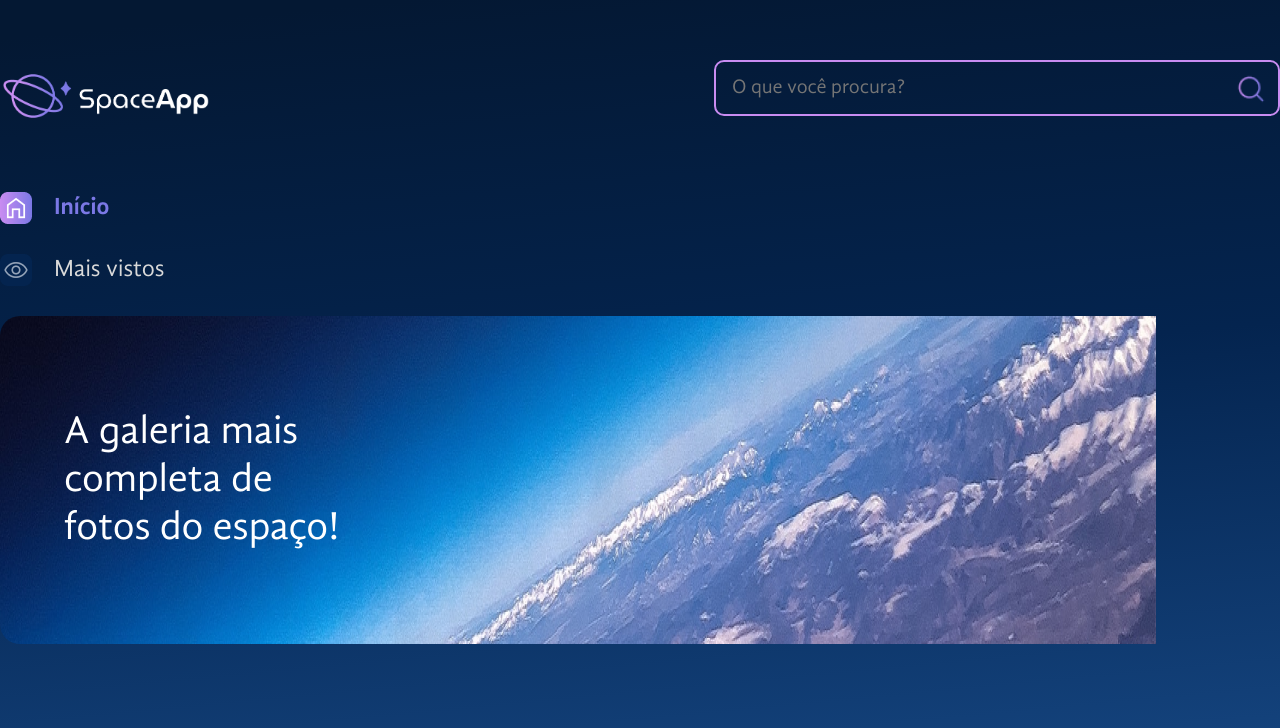
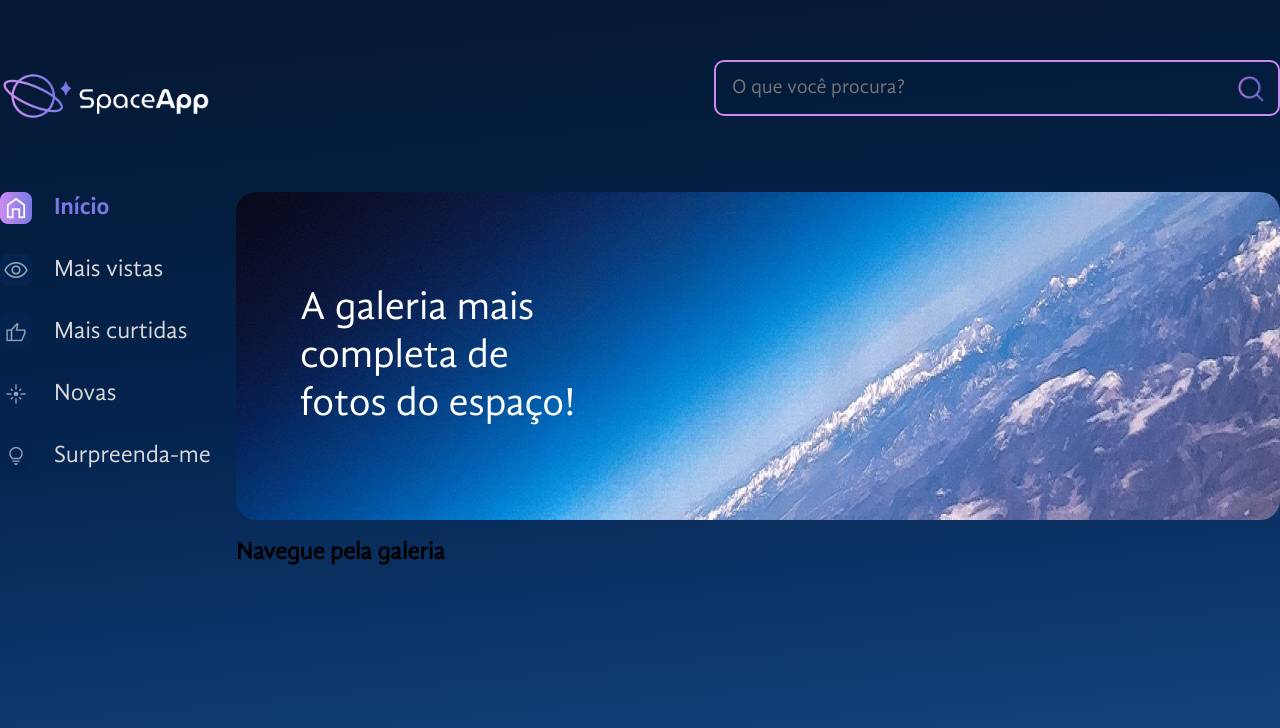
Before and after one commit to matheusbiesdorf/space-app, a React (Vite) app: page / in a window 1280 px wide. Shown: the top 728 px of the page. Built offline with nearby package versions, Linux system fonts and the light colour scheme.

Commit message:
Posicionamento com containers

```diff
--- a/src/App.jsx
+++ b/src/App.jsx
@@ -3,7 +3,8 @@
 import Cabecalho from "./componentes/Cabecalho";
 import BarraLateral from "./componentes/BarraLateral";
 import Banner from "./componentes/Banner";
-import bannerBackground from './assets/banner.png'
+import bannerBackground from "./assets/banner.png";
+import Galeria from "./componentes/Galeria";
 
 const FundoGradiente = styled.div`
    background: linear-gradient(
@@ -16,16 +17,40 @@
    min-height: 100vh;
 `;
 
+const AppContainer = styled.div`
+   width: 1440px;
+   margin: 0 auto;
+   max-width: 100%;
+`;
+
+const MainContainer = styled.main`
+   display: flex;
+   gap: 24px;
+`;
+
+const ConteudoGaleria = styled.section`
+   display: flex;
+   flex-direction: column;
+   flex-grow: 1;
+`;
+
 function App() {
    return (
       <FundoGradiente>
          <EstilosGlobais />
+         <AppContainer>
             <Cabecalho />
+            <MainContainer>
                <BarraLateral />
+               <ConteudoGaleria>
                   <Banner
                      texto="A galeria mais completa de fotos do espaço!"
                      backgroundImage={bannerBackground}
                   />
+                  <Galeria />
+               </ConteudoGaleria>
+            </MainContainer>
+         </AppContainer>
       </FundoGradiente>
    );
 }
--- a/src/componentes/Banner/index.jsx
+++ b/src/componentes/Banner/index.jsx
@@ -10,6 +10,7 @@
     margin: 0;
     border-radius: 20px;
     max-width: 100%;
+    background-size: cover;
 `
 
 const TituloEstilizado = styled.h1`
--- a/src/componentes/BarraLateral/index.jsx
+++ b/src/componentes/BarraLateral/index.jsx
@@ -1,12 +1,12 @@
-import styled from "styled-components";
-import ItemNavegacao from "./ItemNavegacao";
+import { styled } from "styled-components"
+import ItemNavegacao from "./ItemNavegacao"
 
 const ListaEstilizada = styled.ul`
     list-style: none;
-   padding: 0px;
+    padding: 0;
     margin: 0;
     width: 212px;
-`;
+`
 
 const BarraLateral = () => {
     return (
@@ -23,14 +23,31 @@
                     <ItemNavegacao
                         iconeAtivo="/icones/mais-vistas-ativo.png"
                         iconeInativo="/icones/mais-vistas-inativo.png"
-                  ativo={false}
                     >
-                  Mais vistos
+                        Mais vistas
+                    </ItemNavegacao>
+                    <ItemNavegacao
+                        iconeAtivo="/icones/mais-curtidas-ativo.png"
+                        iconeInativo="/icones/mais-curtidas-inativo.png"
+                    >
+                        Mais curtidas
+                    </ItemNavegacao>
+                    <ItemNavegacao
+                        iconeAtivo="/icones/novas-ativo.png"
+                        iconeInativo="/icones/novas-inativo.png"
+                    >
+                        Novas
+                    </ItemNavegacao>
+                    <ItemNavegacao
+                        iconeAtivo="/icones/surpreenda-me-ativo.png"
+                        iconeInativo="/icones/surpreenda-me-inativo.png"
+                    >
+                        Surpreenda-me
                     </ItemNavegacao>
                 </ListaEstilizada>
             </nav>
         </aside>
-   );
-};
+    )
+}
 
-export default BarraLateral;
+export default BarraLateral
--- /dev/null
+++ b/src/componentes/Galeria/index.jsx
@@ -0,0 +1,7 @@
+const Galeria = () => {
+    return(
+        <h2>Navegue pela galeria</h2>
+    )
+}
+
+export default Galeria
```
Also changed, not shown: lembrete.txt. Lines whose indentation alone changed are shown as unchanged.
